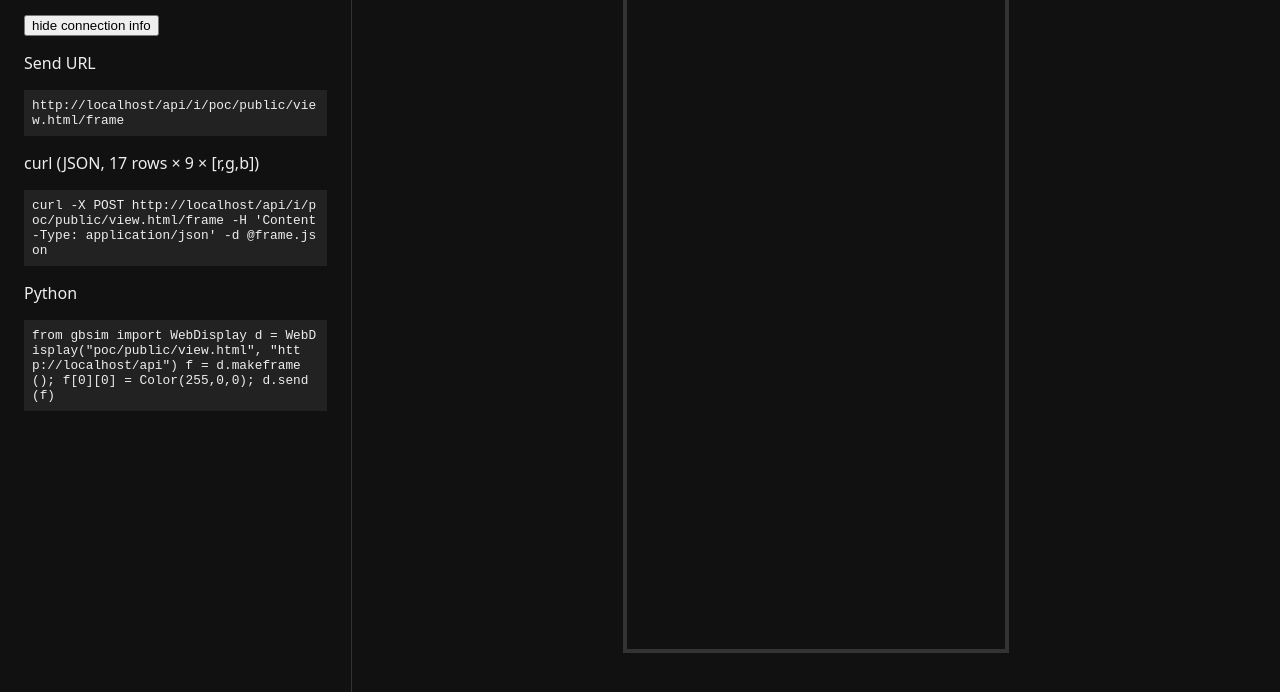
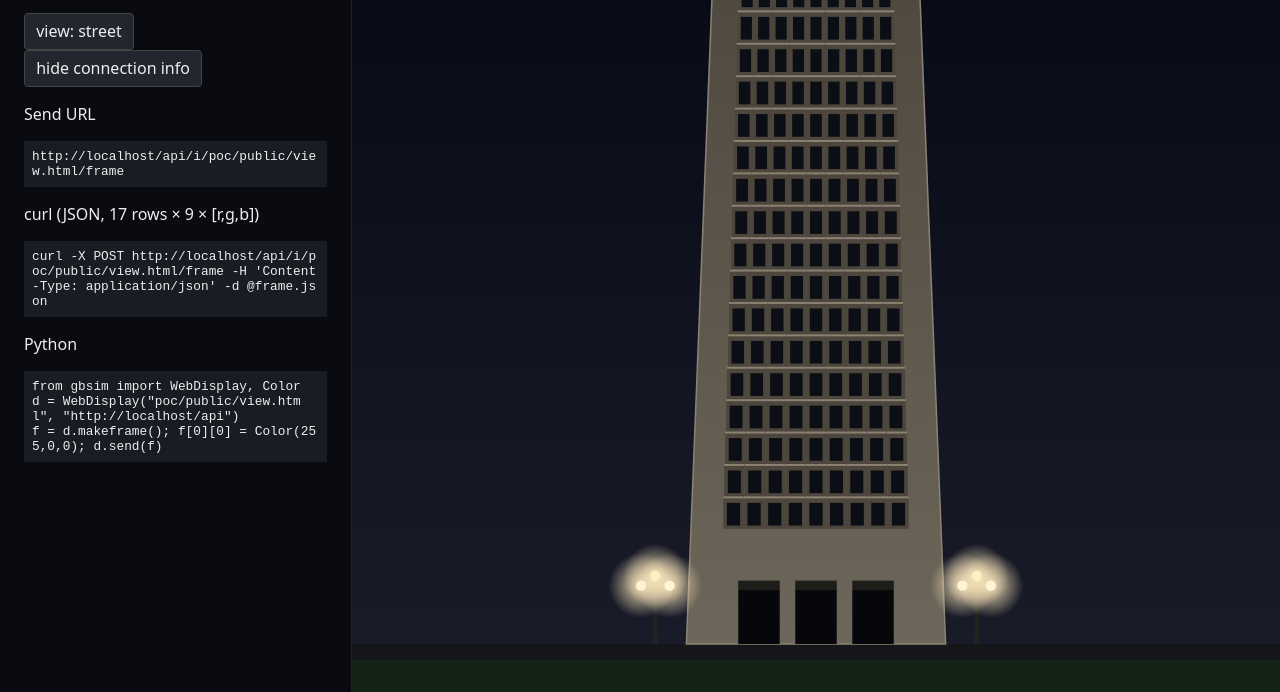
Before and after one commit to willsarg/sundai-greenbuilding-sim, a website: page poc/public/view.html in a window 1280 px wide. Shown: the part 108-800 px from the top of the page. Drawn offline with Linux system fonts and the light colour scheme.

Commit message:
POC: street and river views of the Green Building on canvas, view toggle

```diff
--- /dev/null
+++ b/poc/public/render.js
@@ -0,0 +1,155 @@
+// Two renderers for a 17x9 RGB frame: "street" (at the base, looking up the
+// south face) and "river" (across the Charles at night). Geometry is traced by
+// eye from public photos of Building 54; only the 9x17 window grid is faithful.
+export const ROWS = 17, COLS = 9;
+
+const CONCRETE = "#6d665a", CONCRETE_DARK = "#4c463d", CONCRETE_EDGE = "#8a8273";
+const GLASS = "#0b0e14";
+
+function lum(r, g, b) { return (0.2126 * r + 0.7152 * g + 0.0722 * b) / 255; }
+
+// Paint a lit window at rect with glow. Dark pixels read as unlit glass.
+function windowRect(ctx, x, y, w, h, r, g, b) {
+  const L = lum(r, g, b);
+  ctx.fillStyle = GLASS;
+  ctx.fillRect(x, y, w, h);
+  if (L < 0.02) return;
+  const col = `rgb(${r},${g},${b})`;
+  ctx.save();
+  ctx.globalCompositeOperation = "lighter";
+  const grad = ctx.createRadialGradient(x + w / 2, y + h / 2, 0, x + w / 2, y + h / 2, Math.max(w, h) * 1.1);
+  grad.addColorStop(0, `rgba(${r},${g},${b},${0.55 * L + 0.15})`);
+  grad.addColorStop(1, "rgba(0,0,0,0)");
+  ctx.fillStyle = grad;
+  ctx.fillRect(x - w, y - h, w * 3, h * 3);
+  ctx.restore();
+  ctx.fillStyle = col;
+  ctx.fillRect(x, y, w, h);
+  // soft inner highlight so it reads as glass, not paint
+  ctx.fillStyle = "rgba(255,255,255,0.10)";
+  ctx.fillRect(x, y, w, h * 0.12);
+}
+
+// Draw the south face into a rect (bx,by,bw,bh); taper = 0..1 narrows the top.
+function drawFacade(ctx, frame, bx, by, bw, bh, taper, scale) {
+  const pierFrac = 0.125;                 // blank concrete piers either side
+  const topBandFrac = 0.075;              // parapet / mechanical band
+  const baseBandFrac = 0.16;              // blank band + arches at the base
+  const gridTop = by + bh * topBandFrac;
+  const gridBottom = by + bh * (1 - baseBandFrac);
+  const rowH = (gridBottom - gridTop) / ROWS;
+
+  // width of the slab at a given y (taper toward the top)
+  const widthAt = (y) => { const t = (y - by) / bh; return bw * (1 - taper * (1 - t)); };
+  const leftAt = (y) => bx + (bw - widthAt(y)) / 2;
+
+  // slab silhouette
+  ctx.beginPath();
+  ctx.moveTo(leftAt(by), by);
+  ctx.lineTo(leftAt(by) + widthAt(by), by);
+  ctx.lineTo(bx + bw, by + bh);
+  ctx.lineTo(bx, by + bh);
+  ctx.closePath();
+  const g = ctx.createLinearGradient(0, by, 0, by + bh);
+  g.addColorStop(0, CONCRETE_DARK); g.addColorStop(1, CONCRETE);
+  ctx.fillStyle = g; ctx.fill();
+  ctx.strokeStyle = CONCRETE_EDGE; ctx.lineWidth = Math.max(1, scale); ctx.stroke();
+
+  // window grid: 9 columns, 17 rows; windows sit inside concrete mullions
+  for (let r = 0; r < ROWS; r++) {
+    const y0 = gridTop + r * rowH, y1 = y0 + rowH;
+    const w0 = widthAt(y0), l0 = leftAt(y0);
+    const gridL = l0 + w0 * pierFrac, gridW = w0 * (1 - 2 * pierFrac);
+    const colW = gridW / COLS;
+    for (let c = 0; c < COLS; c++) {
+      const cx = gridL + c * colW;
+      // mullion frame
+      ctx.fillStyle = CONCRETE_DARK;
+      ctx.fillRect(cx, y0, colW, rowH);
+      ctx.fillStyle = CONCRETE_EDGE;
+      ctx.fillRect(cx, y0, colW, Math.max(1, rowH * 0.06));
+      const k = (r * COLS + c) * 3;
+      const inset = colW * 0.18, top = rowH * 0.2, bot = rowH * 0.1;
+      windowRect(ctx, cx + inset, y0 + top, colW - 2 * inset, rowH - top - bot, frame[k], frame[k + 1], frame[k + 2]);
+    }
+  }
+
+  // arches at the base (three openings)
+  const archTop = by + bh * (1 - baseBandFrac * 0.55), archH = by + bh - archTop;
+  const archW = bw * 0.16, gap = bw * 0.06, startX = bx + (bw - (3 * archW + 2 * gap)) / 2;
+  for (let i = 0; i < 3; i++) {
+    const ax = startX + i * (archW + gap);
+    ctx.fillStyle = "#05070a";
+    ctx.fillRect(ax, archTop, archW, archH);
+    ctx.fillStyle = "rgba(255,220,160,0.10)";
+    ctx.fillRect(ax, archTop, archW, archH * 0.15);
+  }
+
+  // radome on the roof, left of centre
+  const domeR = bw * 0.065, domeX = leftAt(by) + widthAt(by) * 0.3, domeY = by - domeR * 0.9;
+  ctx.fillStyle = "#3a3f47"; ctx.fillRect(domeX - domeR * 0.25, by - domeR * 0.9, domeR * 0.5, domeR);
+  ctx.beginPath(); ctx.arc(domeX, domeY, domeR, 0, Math.PI * 2);
+  ctx.fillStyle = "#b9bcc2"; ctx.fill();
+  ctx.fillStyle = "#3a3f47"; ctx.fillRect(domeX + domeR * 2.2, by - domeR * 2.2, Math.max(1, scale), domeR * 2.2); // mast
+  ctx.beginPath(); ctx.arc(domeX + domeR * 2.2, by - domeR * 2.2, Math.max(1.5, scale * 1.5), 0, Math.PI * 2); ctx.fillStyle = "#ff4d4d"; ctx.fill();
+}
+
+function drawLamp(ctx, x, y, s) {
+  ctx.fillStyle = "#222"; ctx.fillRect(x - s * 0.04, y - s, s * 0.08, s);
+  for (const [dx, dy] of [[0, -1.05], [-0.22, -0.9], [0.22, -0.9]]) {
+    const gx = x + dx * s, gy = y + dy * s;
+    const gr = ctx.createRadialGradient(gx, gy, 0, gx, gy, s * 0.5);
+    gr.addColorStop(0, "rgba(255,235,190,0.9)"); gr.addColorStop(1, "rgba(255,235,190,0)");
+    ctx.fillStyle = gr; ctx.fillRect(gx - s * 0.5, gy - s * 0.5, s, s);
+    ctx.beginPath(); ctx.arc(gx, gy, s * 0.08, 0, Math.PI * 2); ctx.fillStyle = "#fff4d6"; ctx.fill();
+  }
+}
+
+export function renderStreet(ctx, frame, W, H) {
+  // night sky
+  const sky = ctx.createLinearGradient(0, 0, 0, H);
+  sky.addColorStop(0, "#050914"); sky.addColorStop(1, "#1a1c2a");
+  ctx.fillStyle = sky; ctx.fillRect(0, 0, W, H);
+  // ground / plaza
+  ctx.fillStyle = "#14161a"; ctx.fillRect(0, H * 0.94, W, H * 0.06);
+  ctx.fillStyle = "#132416"; ctx.fillRect(0, H * 0.96, W, H * 0.04);
+
+  const bh = H * 0.9, bw = Math.min(W * 0.62, bh * 0.36);
+  const bx = (W - bw) / 2, by = H * 0.94 - bh;
+  drawFacade(ctx, frame, bx, by, bw, bh, 0.22, W / 600);
+  drawLamp(ctx, bx - bw * 0.12, H * 0.94, bh * 0.09);
+  drawLamp(ctx, bx + bw * 1.12, H * 0.94, bh * 0.09);
+}
+
+export function renderRiver(ctx, frame, W, H) {
+  const horizon = H * 0.62;
+  const sky = ctx.createLinearGradient(0, 0, 0, horizon);
+  sky.addColorStop(0, "#03060f"); sky.addColorStop(1, "#1c2236");
+  ctx.fillStyle = sky; ctx.fillRect(0, 0, W, horizon);
+  // stars
+  ctx.fillStyle = "rgba(255,255,255,0.6)";
+  let seed = 7;
+  for (let i = 0; i < 90; i++) { seed = (seed * 9301 + 49297) % 233280; const x = (seed / 233280) * W; seed = (seed * 9301 + 49297) % 233280; const y = (seed / 233280) * horizon * 0.8; ctx.fillRect(x, y, 1, 1); }
+  // distant campus skyline
+  ctx.fillStyle = "#0e1220";
+  const blocks = [[0, .05, .14], [.14, .1, .08], [.22, .08, .18], [.62, .09, .12], [.72, .1, .09], [.84, .16, .11]];
+  for (const [x, w, h] of blocks) ctx.fillRect(x * W, horizon - h * H, w * W, h * H);
+  // MIT dome hint, right of the tower
+  ctx.beginPath(); ctx.arc(W * 0.7, horizon - H * 0.03, W * 0.05, Math.PI, 0); ctx.fillStyle = "#151a2a"; ctx.fill();
+
+  const bh = H * 0.42, bw = bh * 0.36, bx = W * 0.44 - bw / 2, by = horizon - bh;
+  drawFacade(ctx, frame, bx, by, bw, bh, 0, W / 1400);
+
+  // river with reflection
+  ctx.fillStyle = "#050a14"; ctx.fillRect(0, horizon, W, H - horizon);
+  ctx.save();
+  ctx.translate(0, horizon * 2); ctx.scale(1, -1);
+  ctx.globalAlpha = 0.28;
+  drawFacade(ctx, frame, bx, by, bw, bh, 0, W / 1400);
+  ctx.restore();
+  // ripple bands
+  ctx.fillStyle = "rgba(5,10,20,0.55)";
+  for (let y = horizon; y < H; y += 6) ctx.fillRect(0, y + ((y / 6) % 2) * 2, W, 3);
+  // shoreline
+  ctx.fillStyle = "#0b0f18"; ctx.fillRect(0, horizon - 2, W, 3);
+}
--- a/poc/public/view.html
+++ b/poc/public/view.html
@@ -2,49 +2,51 @@
 <meta charset="utf-8">
 <title>Green Building sim (POC)</title>
 <style>
-  body { font: 16px system-ui; background: #111; color: #eee; margin: 0; display: grid; grid-template-columns: 22rem 1fr; height: 100vh; }
-  aside { padding: 1.5rem; border-right: 1px solid #333; }
-  main { display: grid; place-items: center; }
-  h1 { font-size: 2rem; margin: 0 0 1rem; }
-  code { display: block; background: #222; padding: .5rem; margin: .25rem 0 .75rem; word-break: break-all; font-size: .8rem; }
+  body { font: 16px system-ui; background: #0a0b10; color: #eee; margin: 0; display: grid; grid-template-columns: 22rem 1fr; height: 100vh; }
+  aside { padding: 1.5rem; border-right: 1px solid #222; overflow: auto; }
+  main { position: relative; }
+  h1 { font-size: 2rem; margin: 0 0 .5rem; }
+  code { display: block; background: #1a1c24; padding: .5rem; margin: .25rem 0 .75rem; word-break: break-all; white-space: pre-wrap; font-size: .8rem; }
   #status { color: #9a9; }
-  canvas { image-rendering: pixelated; border: 4px solid #333; }
+  button { font: inherit; padding: .4rem .7rem; margin-right: .5rem; background: #23262f; color: #eee; border: 1px solid #444; border-radius: 4px; cursor: pointer; }
+  canvas { position: absolute; inset: 0; width: 100%; height: 100%; }
 </style>
 <aside>
   <h1 id="name"></h1>
   <p id="status">connecting…</p>
-  <button id="toggle">hide connection info</button>
+  <p><button id="view">view: street</button><button id="toggle">hide connection info</button></p>
   <div id="conn">
     <p>Send URL</p><code id="send"></code>
     <p>curl (JSON, 17 rows × 9 × [r,g,b])</p><code id="curl"></code>
     <p>Python</p><code id="py"></code>
   </div>
 </aside>
-<main><canvas id="c" width="9" height="17"></canvas></main>
-<script>
-  const ROWS = 17, COLS = 9;
+<main><canvas id="c"></canvas></main>
+<script type="module">
+  import { renderStreet, renderRiver, ROWS, COLS } from "./render.js";
+  const $ = (id) => document.getElementById(id);
   const name = location.pathname.slice(1);
-  document.getElementById("name").textContent = name;
+  $("name").textContent = name;
   const sendUrl = `${location.origin}/api/i/${name}/frame`;
-  send.textContent = sendUrl;
-  curl.textContent = `curl -X POST ${sendUrl} -H 'Content-Type: application/json' -d @frame.json`;
-  py.textContent = `from gbsim import WebDisplay\nd = WebDisplay("${name}", "${location.origin}/api")\nf = d.makeframe(); f[0][0] = Color(255,0,0); d.send(f)`;
-  toggle.onclick = () => { const h = conn.style.display === "none"; conn.style.display = h ? "" : "none"; toggle.textContent = h ? "hide connection info" : "show connection info"; };
+  $("send").textContent = sendUrl;
+  $("curl").textContent = `curl -X POST ${sendUrl} -H 'Content-Type: application/json' -d @frame.json`;
+  $("py").textContent = `from gbsim import WebDisplay, Color\nd = WebDisplay("${name}", "${location.origin}/api")\nf = d.makeframe(); f[0][0] = Color(255,0,0); d.send(f)`;
+  $("toggle").onclick = () => { const h = $("conn").style.display === "none"; $("conn").style.display = h ? "" : "none"; $("toggle").textContent = h ? "hide connection info" : "show connection info"; };
 
-  // Canvas is 9x17 device pixels, scaled up with CSS; each window = 1 px.
-  const c = document.getElementById("c"), ctx = c.getContext("2d");
-  const fit = () => { const s = Math.floor(Math.min(innerHeight * 0.9 / ROWS, (innerWidth - 22 * 16) * 0.9 / COLS)); c.style.width = COLS * s + "px"; c.style.height = ROWS * s + "px"; };
+  let view = "street";
+  $("view").onclick = () => { view = view === "street" ? "river" : "street"; $("view").textContent = `view: ${view}`; dirty = true; };
+
+  const c = $("c"), ctx = c.getContext("2d");
+  let W = 0, H = 0, dirty = true;
+  const fit = () => { const r = c.getBoundingClientRect(), d = devicePixelRatio || 1; W = Math.round(r.width * d); H = Math.round(r.height * d); c.width = W; c.height = H; dirty = true; };
   addEventListener("resize", fit); fit();
-  const img = ctx.createImageData(COLS, ROWS);
 
-  // Ring buffer of 3 frames; paint on rAF; drop to newest if behind (latest-wins).
+  // Ring buffer of 3 frames; paint on rAF; latest-wins if behind.
+  let frame = new Uint8Array(ROWS * COLS * 3);
   const ring = [];
   function paint() {
-    if (ring.length) {
-      const f = ring.shift();
-      for (let i = 0, j = 0; i < ROWS * COLS; i++) { img.data[j++] = f[i*3]; img.data[j++] = f[i*3+1]; img.data[j++] = f[i*3+2]; img.data[j++] = 255; }
-      ctx.putImageData(img, 0, 0);
-    }
+    if (ring.length) { frame = ring.shift(); dirty = true; }
+    if (dirty) { (view === "street" ? renderStreet : renderRiver)(ctx, frame, W, H); dirty = false; }
     requestAnimationFrame(paint);
   }
   requestAnimationFrame(paint);
@@ -52,9 +54,9 @@
   function connect() {
     const ws = new WebSocket(`${location.protocol === "https:" ? "wss" : "ws"}://${location.host}/api/i/${name}/view`);
     ws.binaryType = "arraybuffer";
-    ws.onopen = () => document.getElementById("status").textContent = "live";
+    ws.onopen = () => $("status").textContent = "live";
     ws.onmessage = (e) => { ring.push(new Uint8Array(e.data)); if (ring.length > 3) ring.splice(0, ring.length - 1); };
-    ws.onclose = () => { document.getElementById("status").textContent = "reconnecting…"; setTimeout(connect, 1000); };
+    ws.onclose = () => { $("status").textContent = "reconnecting…"; setTimeout(connect, 1000); };
   }
   connect();
 </script>
```
